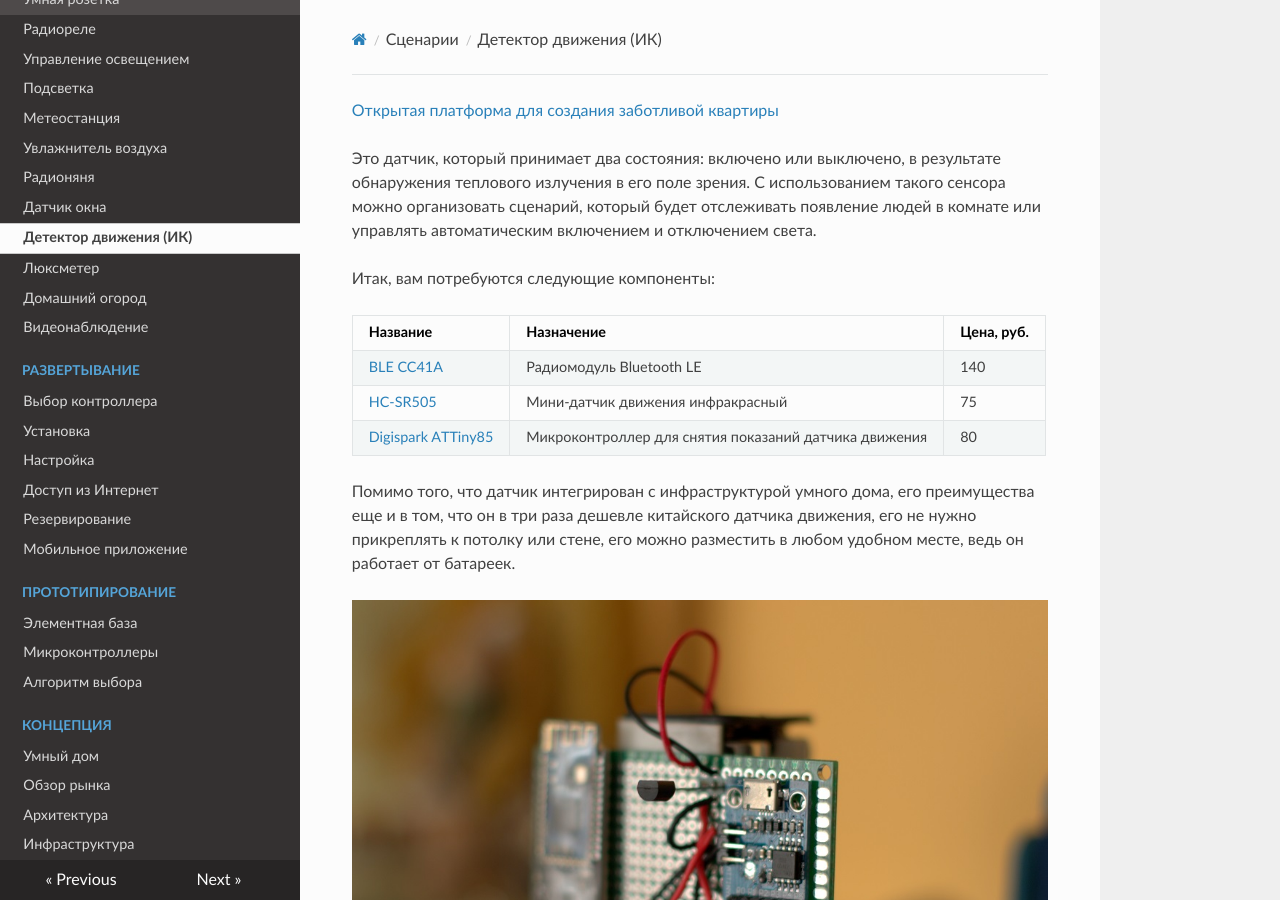
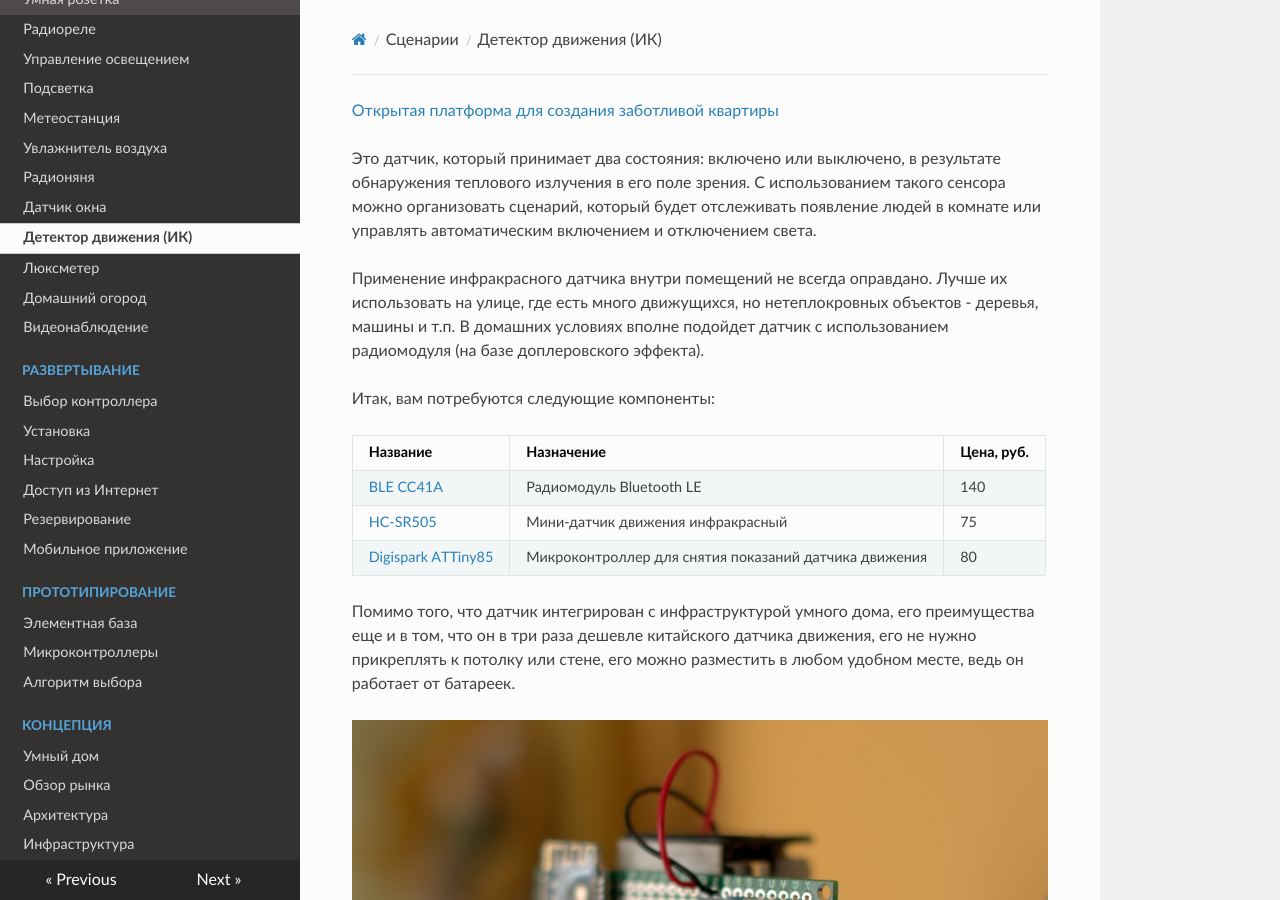
Before and after one commit to cutecare/cutecare-docs, an MkDocs documentation site: the page built from docs/Детектор движения.md, in a window 1280 px wide and 900 px high. Built offline with MkDocs 1.6.1, drawn with Linux system fonts in a browser that asks for light colours; nearby versions of some CDN libraries; old or Windows-style settings are respelled for this version of MkDocs.

Commit message:
Update Детектор движения.md

```diff
--- a/docs/Детектор движения.md
+++ b/docs/Детектор движения.md
@@ -2,6 +2,8 @@
 
 Это датчик, который принимает два состояния: включено или выключено, в результате обнаружения теплового излучения в его поле зрения.
 С использованием такого сенсора можно организовать сценарий, который будет отслеживать появление людей в комнате или управлять автоматическим включением и отключением света.
+
+Применение инфракрасного датчика внутри помещений не всегда оправдано. Лучше их использовать на улице, где есть много движущихся, но нетеплокровных объектов - деревья, машины и т.п. В домашних условиях вполне подойдет датчик с использованием радиомодуля (на базе доплеровского эффекта).
 
 Итак, вам потребуются следующие компоненты:
 
```
